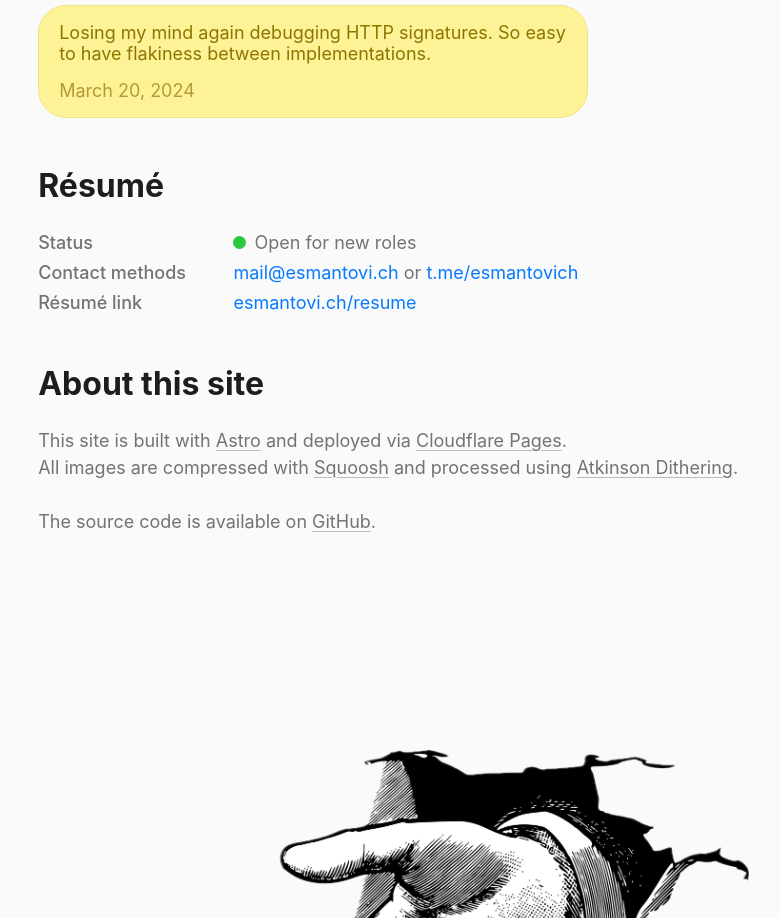
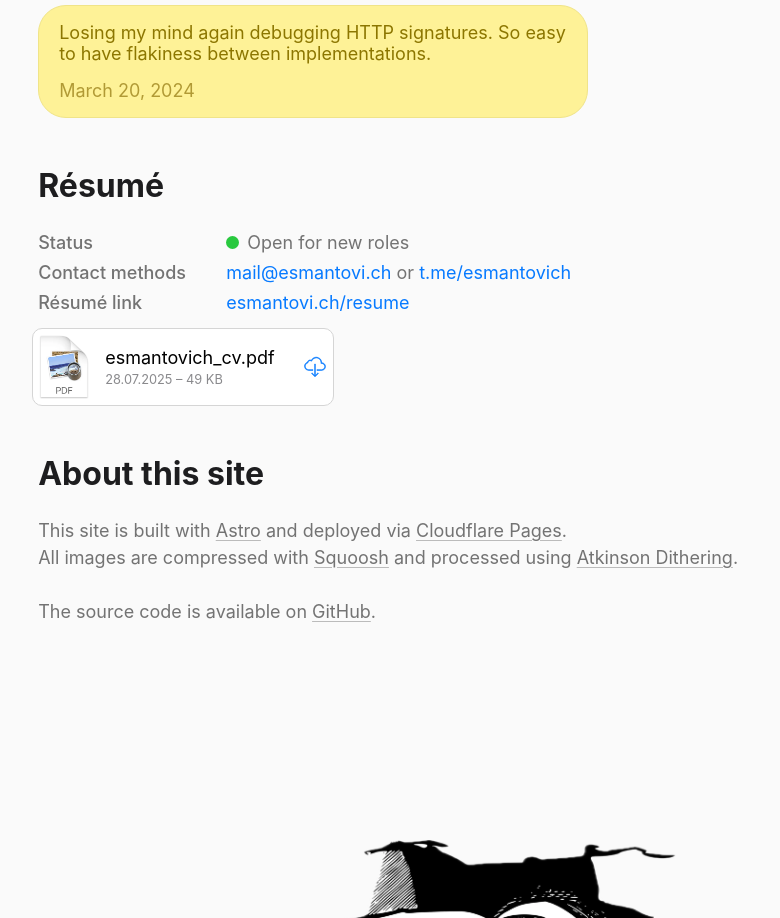
Before and after one commit to ivanesmantovich/esmantovi.ch, an Astro site: page / in a window 1280 px wide. Shown: the part 1935-2853 px from the top of the page, without its empty margins (141-921 px from the left). Built offline with nearby package versions, Linux system fonts and the light colour scheme; Astro itself is replaced by a stand-in of ours.

Commit message:
Resume download button

```diff
--- a/src/components/Home.astro
+++ b/src/components/Home.astro
@@ -5,7 +5,6 @@ import { formatDate } from '../utils/date'
 import { Image } from 'astro:assets'
 import pointingLeftOriginal from '../assets/pointing-left-original.png'
 import hand from '../assets/hand.webp'
-import ResumeSection from './sections/ResumeSection.astro'
 import CvSection from './sections/CvSection.astro'
 import AboutSection from './sections/AboutSection.astro'
 import Thought from './Thought.astro'
--- a/src/components/sections/CvSection.astro
+++ b/src/components/sections/CvSection.astro
@@ -1,3 +1,8 @@
+---
+import pdfIcon from '../../assets/pdf-icon.webp'
+import CloudDownloadOutline from '../../assets/cloud-download-outline.svg'
+---
+
 <section class="cv-section">
   <h2>Résumé</h2>
   <ul class="cv-list body-text">
@@ -18,10 +23,29 @@
         ><a href={'/resume'}>esmantovi.ch/resume</a></span
       >
     </li>
+    <li class="resume-download">
+      <a class="resume-download-button" href="resume-v1.pdf" download>
+        <img src={pdfIcon.src} alt={'PDF Icon'} width={50} />
+        <span class="resume-button-text">
+          <span class="resume-button-filename">esmantovich_cv.pdf</span>
+          <span class="resume-button-info">28.07.2025 – 49 KB</span>
+        </span>
+        <CloudDownloadOutline
+          width={24}
+          height={24}
+          class="cloud-download-icon"
+          stroke-width={12}
+        />
+      </a>
+    </li>
   </ul>
 </section>
 
 <style>
+  .cv-section {
+    overflow-x: auto;
+  }
+
   .cv-list {
     list-style: none;
   }
@@ -33,12 +57,17 @@
 
   .cv-list-item {
     display: grid;
-    grid-column-gap: 1.4em;
+    grid-column-gap: 1em;
     grid-template-columns: minmax(9.45em, auto) 1fr;
   }
 
   .cv-list-item + .cv-list-item {
     margin-top: 3px;
+  }
+
+  .resume-download {
+    width: max-content;
+    margin-top: 12px;
   }
 
   .cv-item-title {
@@ -52,6 +81,7 @@
 
   .light {
     display: inline-block;
+    flex-shrink: 0;
 
     width: 13px;
     height: 13px;
@@ -62,4 +92,45 @@
   .light-available {
     background-color: #29c93f;
   }
+
+  .resume-download-button {
+    display: flex;
+    gap: 16px;
+    align-items: center;
+
+    width: fit-content;
+    margin-left: -6px;
+    padding: 6px;
+    border: 0.5px solid #d5d5d5;
+    border-radius: 10px;
+
+    background-color: #fff;
+
+    transition: opacity 0.45s cubic-bezier(0.075, 0.82, 0.165, 1);
+  }
+
+  .resume-button-text {
+    display: flex;
+    flex-direction: column;
+    gap: 4px;
+    line-height: normal;
+  }
+
+  .resume-button-filename {
+    color: #000000;
+  }
+
+  .resume-button-info {
+    font-size: 0.8rem;
+    color: #8a8a8d;
+  }
+
+  .cloud-download-icon {
+    flex-shrink: 0;
+    margin-left: 12px;
+  }
+
+  .resume-download-button:hover {
+    opacity: 0.7;
+  }
 </style>
```
Also changed, not shown: src/assets/cloud-download-outline.svg (added), src/assets/pdf-icon.webp (added).
